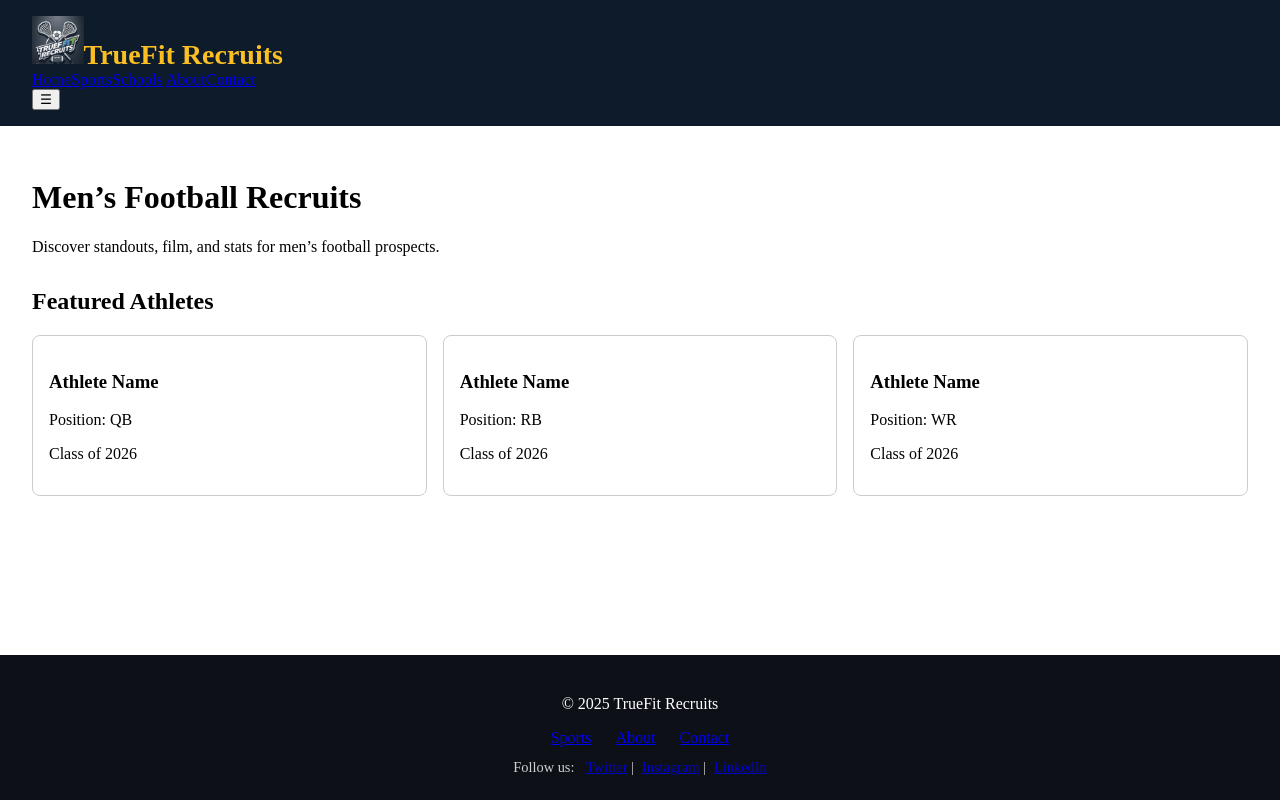
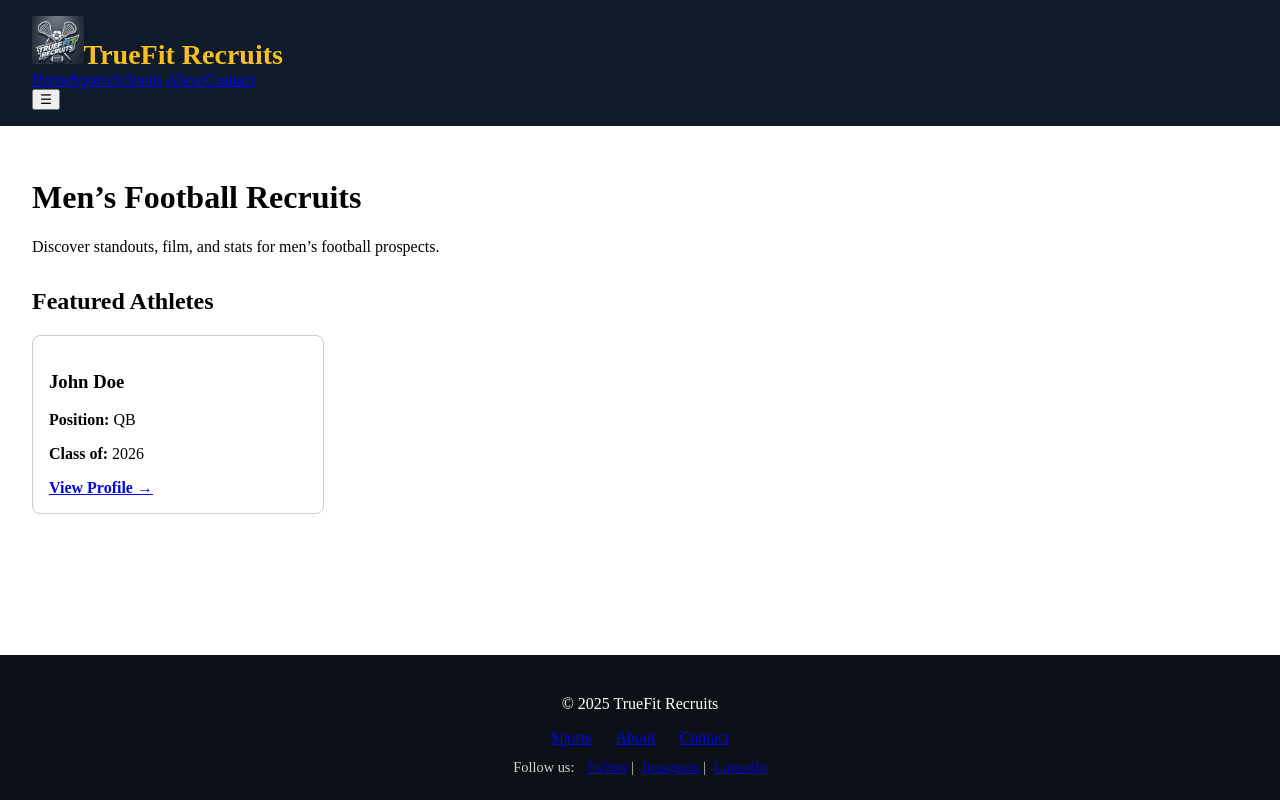
Before and after one commit to cfferen/truefitrecruits, a Next.js app: page /sports/football/men in a window 1280 px wide. Built offline with nearby package versions, Linux system fonts and the light colour scheme.

Commit message:
Update page.tsx

```diff
--- a/app/sports/football/men/page.tsx
+++ b/app/sports/football/men/page.tsx
@@ -1,29 +1,38 @@
+import Link from 'next/link';
+import athletes from '@/public/data/athletes.json';
+
 export const metadata = { title: "Men’s Football Recruits | TrueFit Recruits" };
 
 export default function MensFootballPage() {
+  const filteredAthletes = athletes.filter(
+    (a) => a.sport === 'football' && a.gender === 'men'
+  );
+
   return (
-    <main style={{ padding: "2rem" }}>
+    <main style={{ padding: '2rem' }}>
       <h1>Men’s Football Recruits</h1>
       <p>Discover standouts, film, and stats for men’s football prospects.</p>
 
-      <section style={{ marginTop: "2rem" }}>
+      <section style={{ marginTop: '2rem' }}>
         <h2>Featured Athletes</h2>
-        <div style={{ display: "grid", gap: "1rem", gridTemplateColumns: "1fr 1fr 1fr" }}>
-          <div style={{ border: "1px solid #ccc", padding: "1rem", borderRadius: "8px" }}>
-            <h3>Athlete Name</h3>
-            <p>Position: QB</p>
-            <p>Class of 2026</p>
-          </div>
-          <div style={{ border: "1px solid #ccc", padding: "1rem", borderRadius: "8px" }}>
-            <h3>Athlete Name</h3>
-            <p>Position: RB</p>
-            <p>Class of 2026</p>
-          </div>
-          <div style={{ border: "1px solid #ccc", padding: "1rem", borderRadius: "8px" }}>
-            <h3>Athlete Name</h3>
-            <p>Position: WR</p>
-            <p>Class of 2026</p>
-          </div>
+        <div style={{
+          display: 'grid',
+          gap: '1rem',
+          gridTemplateColumns: 'repeat(auto-fill, minmax(250px, 1fr))'
+        }}>
+          {filteredAthletes.map((athlete) => (
+            <div
+              key={athlete.id}
+              style={{ border: '1px solid #ccc', padding: '1rem', borderRadius: '8px' }}
+            >
+              <h3>{athlete.name}</h3>
+              <p><strong>Position:</strong> {athlete.position}</p>
+              <p><strong>Class of:</strong> {athlete.gradYear}</p>
+              <Link href={`/sports/football/men/${athlete.id}`}>
+                <strong>View Profile →</strong>
+              </Link>
+            </div>
+          ))}
         </div>
       </section>
     </main>
```
